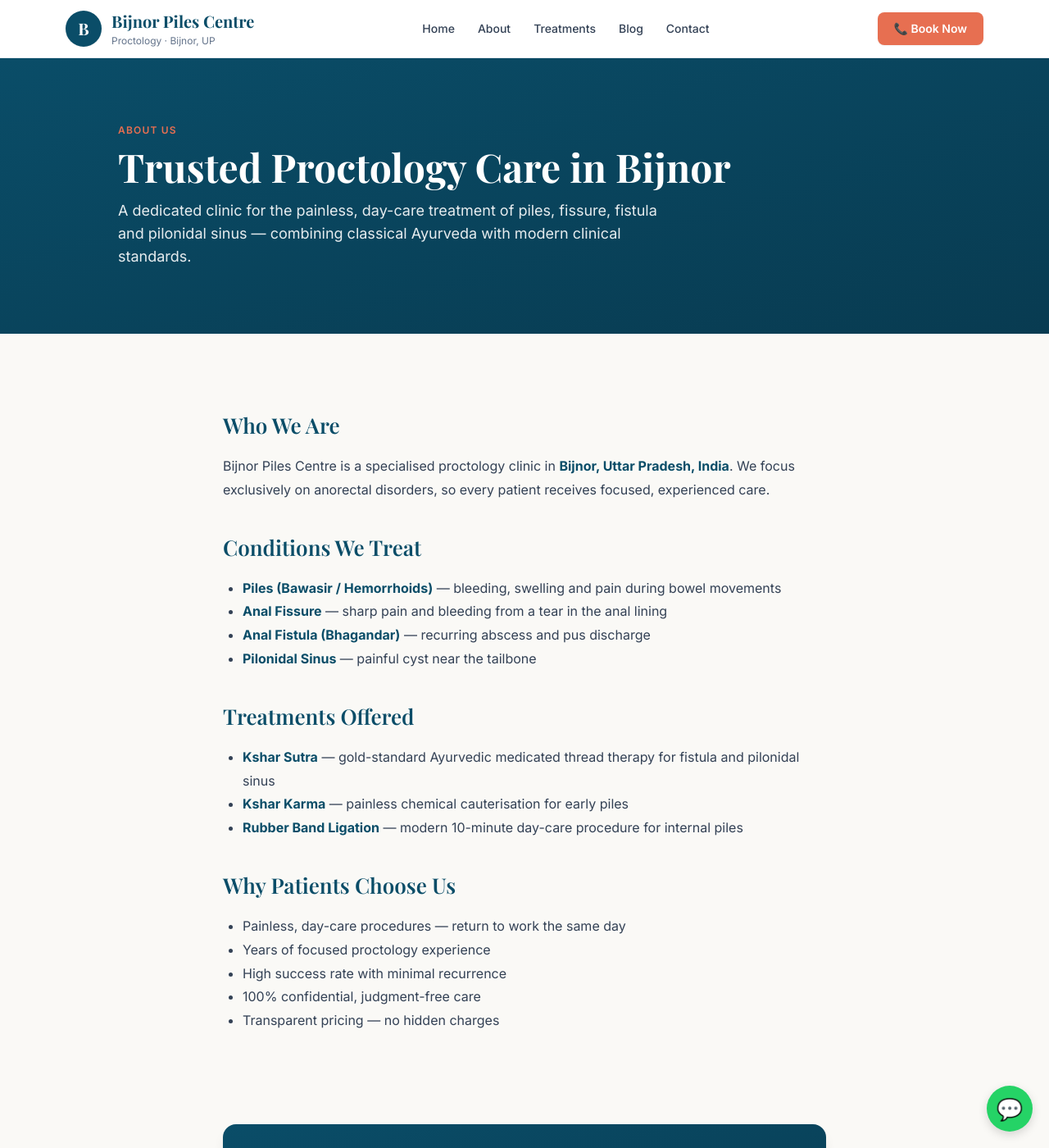
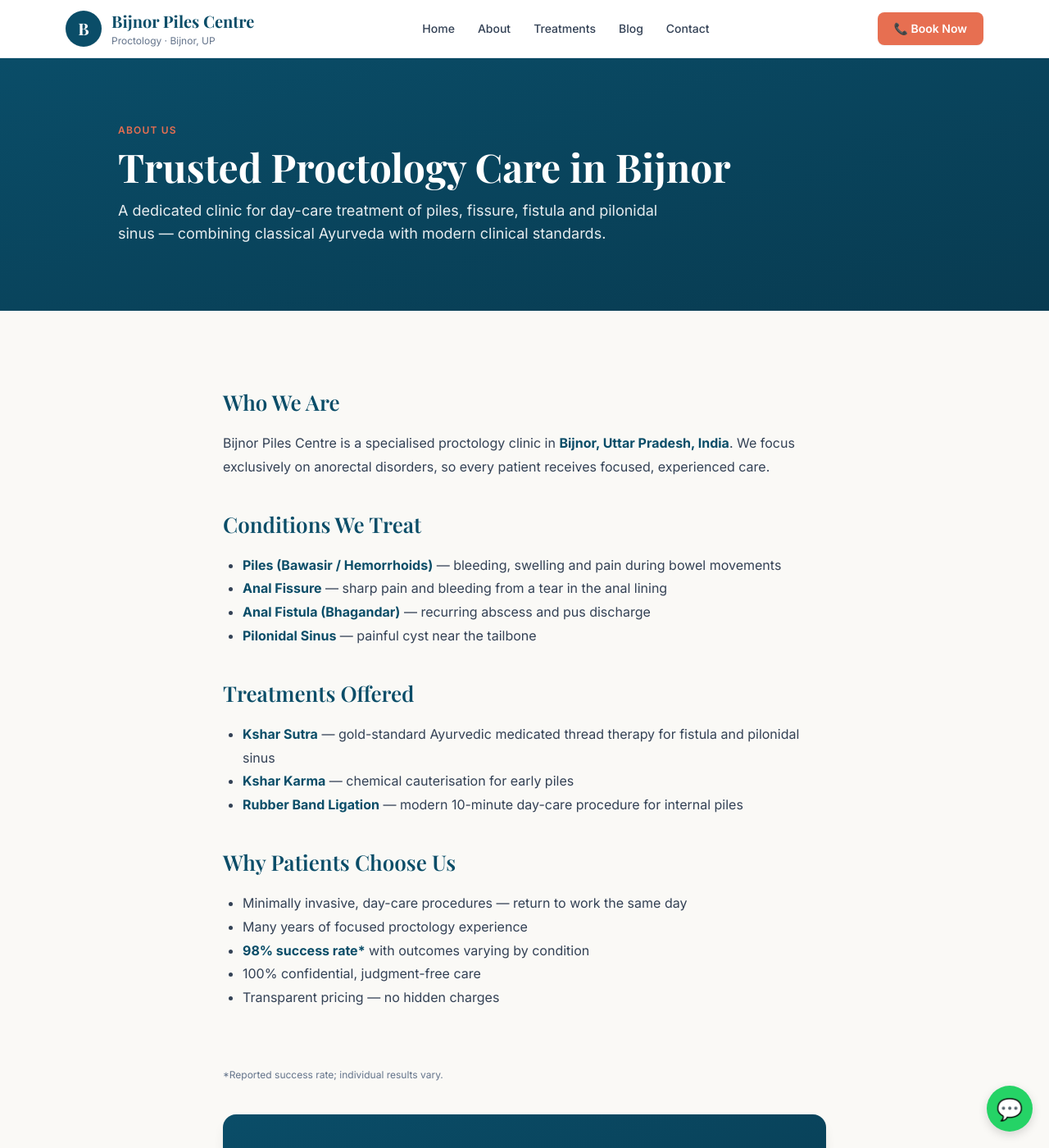
Before and after one commit to kumarparmod23/bijnorpilescentre, a Jekyll site: the page built from about.md, in a window 1280 px wide and 1400 px high. Shown: the whole window at 82% size. Built offline with Jekyll 4.4.1, drawn with Linux system fonts in a browser that asks for light colours; nearby versions of some CDN libraries.

Commit message:
Update about page clinic messaging

```diff
--- a/about.md
+++ b/about.md
@@ -2,14 +2,14 @@
 layout: default
 title: About — Bijnor Piles Centre
 permalink: /about/
-description: About Bijnor Piles Centre — expert proctology in Bijnor, UP, specialising in painless treatment of piles, fissure, fistula and pilonidal sinus.
+description: About Bijnor Piles Centre — expert proctology in Bijnor, UP, specialising in day-care treatment of piles, fissure, fistula and pilonidal sinus.
 ---
 
 <section class="bg-gradient-to-br from-primary to-primary-dark text-white">
   <div class="max-w-5xl mx-auto px-4 py-14 md:py-20">
     <div class="text-accent font-semibold text-xs uppercase tracking-widest mb-3">About Us</div>
     <h1 class="font-serif text-4xl md:text-5xl font-bold mb-4">Trusted Proctology Care in Bijnor</h1>
-    <p class="text-lg opacity-90 max-w-2xl">A dedicated clinic for the painless, day-care treatment of piles, fissure, fistula and pilonidal sinus — combining classical Ayurveda with modern clinical standards.</p>
+    <p class="text-lg opacity-90 max-w-2xl">A dedicated clinic for day-care treatment of piles, fissure, fistula and pilonidal sinus — combining classical Ayurveda with modern clinical standards.</p>
   </div>
 </section>
 
@@ -28,18 +28,18 @@ description: About Bijnor Piles Centre — expert proctology in Bijnor, UP, spec
   <h2>Treatments Offered</h2>
   <ul>
     <li><strong>Kshar Sutra</strong> — gold-standard Ayurvedic medicated thread therapy for fistula and pilonidal sinus</li>
-    <li><strong>Kshar Karma</strong> — painless chemical cauterisation for early piles</li>
+    <li><strong>Kshar Karma</strong> — chemical cauterisation for early piles</li>
     <li><strong>Rubber Band Ligation</strong> — modern 10-minute day-care procedure for internal piles</li>
   </ul>
 
   <h2>Why Patients Choose Us</h2>
   <ul>
-    <li>Painless, day-care procedures — return to work the same day</li>
-    <li>Years of focused proctology experience</li>
-    <li>High success rate with minimal recurrence</li>
+    <li>Minimally invasive, day-care procedures — return to work the same day</li>
+    <li>Many years of focused proctology experience</li>
+    <li><strong>98% success rate*</strong> with outcomes varying by condition</li>
     <li>100% confidential, judgment-free care</li>
     <li>Transparent pricing — no hidden charges</li>
   </ul>
 </article>
 
-<div class="max-w-3xl mx-auto px-4 pb-14">{% include cta.html %}</div>
+<div class="max-w-3xl mx-auto px-4 pb-14"><p class="text-xs text-slate-500 mb-4">*Reported success rate; individual results vary.</p>{% include cta.html %}</div>
```
